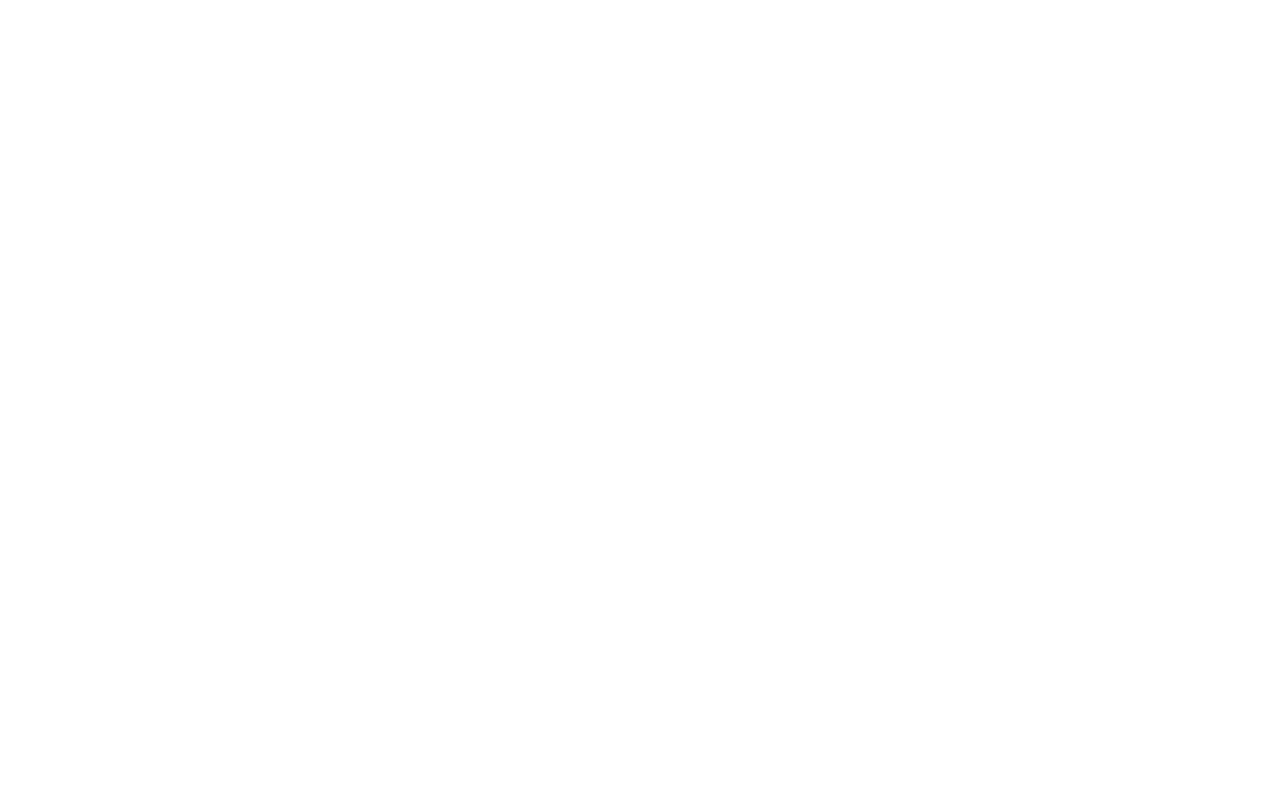
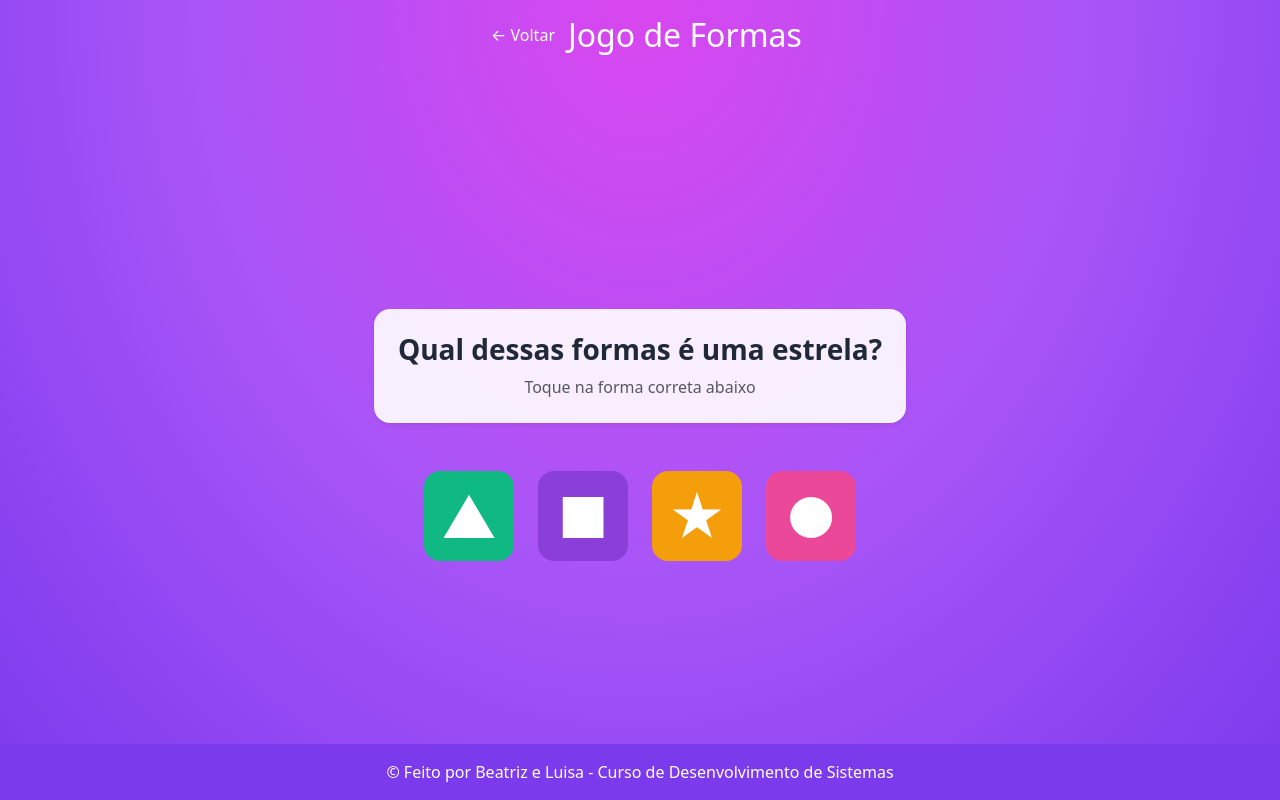
Before and after one commit to BiaS1lva6/RobertoRobo, a React (Vite) app: page /shapes-game in a window 1280 px wide. Before the commit this address had no page. Built offline with nearby package versions, Linux system fonts and the light colour scheme.

Commit message:
feat: add new game routes and update GamesMenu with navigation improvements

```diff
--- a/src/App.jsx
+++ b/src/App.jsx
@@ -13,6 +13,9 @@ import AdminDashboard from "./pages/AdminDashboard";
 import AdminChildren from "./pages/AdminChildren";
 import AdminReports from "./pages/AdminReports";
 import AdminData from "./pages/AdminData";
+import SequenceGame from "./pages/SequenceGame";
+import ShapesGame from "./pages/ShapesGame";
+import GameComplete from "./pages/GameComplete";
 
 function App() {
   return (
@@ -32,6 +35,11 @@ function App() {
           <Route path="/user/performance" element={<Performance />} />
           <Route path="/user/profile" element={<Profile />} />
 
+          {/* Jogos */}
+          <Route path="/sequence-game" element={<SequenceGame />} />
+          <Route path="/shapes-game" element={<ShapesGame />} />
+          <Route path="/games/complete" element={<GameComplete />} />
+
           {/* Páginas administrativas */}
           <Route path="/admin/dashboard" element={<AdminDashboard />} />
           <Route path="/admin/children" element={<AdminChildren />} />
--- a/src/pages/GamesMenu.jsx
+++ b/src/pages/GamesMenu.jsx
@@ -1,12 +1,13 @@
 import { useNavigate } from "react-router";
 import Footer from "../components/Footer";
+
 export default function GamesMenu() {
-  const router = useNavigate(); // Hook para navegação
+  const navigate = useNavigate(); // Certifique-se de usar o hook corretamente
 
   return (
     <div className="purple-gradient" style={{ minHeight: "100vh", padding: "2rem", position: "relative" }}>
       <button
-  onClick={() => router(-1)}
+        onClick={() => navigate(-1)}
         style={{
           position: "absolute",
           top: "20px",
@@ -44,7 +45,7 @@ export default function GamesMenu() {
               WebkitTextFillColor: "transparent",
             }}
           >
-            As aventuras de Bolim
+            Menu de Jogos
           </h1>
         </div>
 
@@ -79,7 +80,7 @@ export default function GamesMenu() {
               Identifique os padrões e complete a sequência correta de formas coloridas
             </p>
             <button
-              onClick={() => router.push("/sequence-game")}
+              onClick={() => navigate("/sequence-game")}
               style={{
                 background: "#7C3AED",
                 color: "white",
@@ -96,7 +97,7 @@ export default function GamesMenu() {
             </button>
           </div>
 
-          {/* Jogo de Formas */}
+          {/* Jogo das Formas */}
           <div
             style={{
               background: "linear-gradient(135deg, #FCD34D 0%, #F59E0B 100%)",
@@ -120,13 +121,13 @@ export default function GamesMenu() {
               <div style={{ fontSize: "5rem" }}>🔷</div>
             </div>
             <h3 style={{ color: "#1F2937", fontWeight: "700", fontSize: "1.5rem", marginBottom: "1rem" }}>
-              Jogo de Formas
+              Jogo das Formas
             </h3>
             <p style={{ color: "#1F2937", fontSize: "0.95rem", marginBottom: "1.5rem", lineHeight: "1.5" }}>
               Encontre a forma certa que se encaixa no espaço vazio da figura
             </p>
             <button
-              onClick={() => router.push("/shapes-game")}
+              onClick={() => navigate("/shapes-game")}
               style={{
                 background: "#7C3AED",
                 color: "white",
@@ -144,7 +145,7 @@ export default function GamesMenu() {
           </div>
         </div>
       </div>
-      <Footer/>
+      <Footer />
     </div>
-  )
+  );
 }
--- a/src/pages/ShapesGame.jsx
+++ b/src/pages/ShapesGame.jsx
@@ -17,17 +17,17 @@ const questions = [
 
 export default function ShapesGame() {
   const router = useNavigate();
-  const [selectedOption, setSelectedOption] = useState<number | null>(null);
+  const [selectedOption, setSelectedOption] = useState(null); // Removida a anotação de tipo
   const [showResult, setShowResult] = useState(false);
 
-  const handleOptionClick = (index: number) => {
+  const handleOptionClick = (index) => {
     if (showResult) return; // impede cliques duplos
     setSelectedOption(index);
     setShowResult(true);
 
     if (questions[0].options[index].isCorrect) {
       setTimeout(() => {
-        router.push("/games/complete");
+        router("/games/complete");
       }, 1500);
     } else {
       // reseta após 1.5s se errar
@@ -94,7 +94,7 @@ export default function ShapesGame() {
           </div>
         )}
       </div>
-      <Footer/>
+      <Footer />
     </div>
   );
 }
```
Lines whose indentation alone changed are shown as unchanged.
